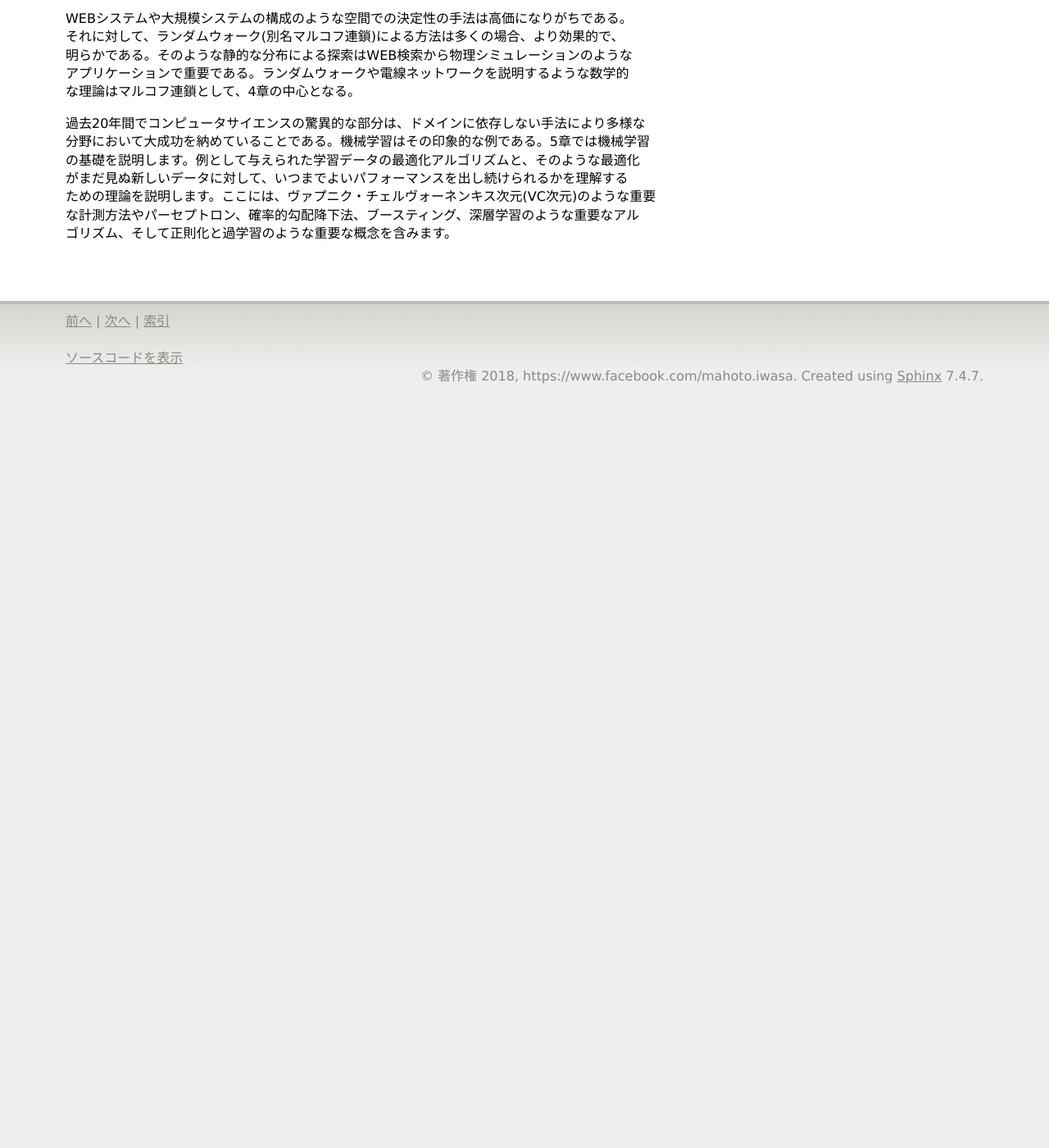
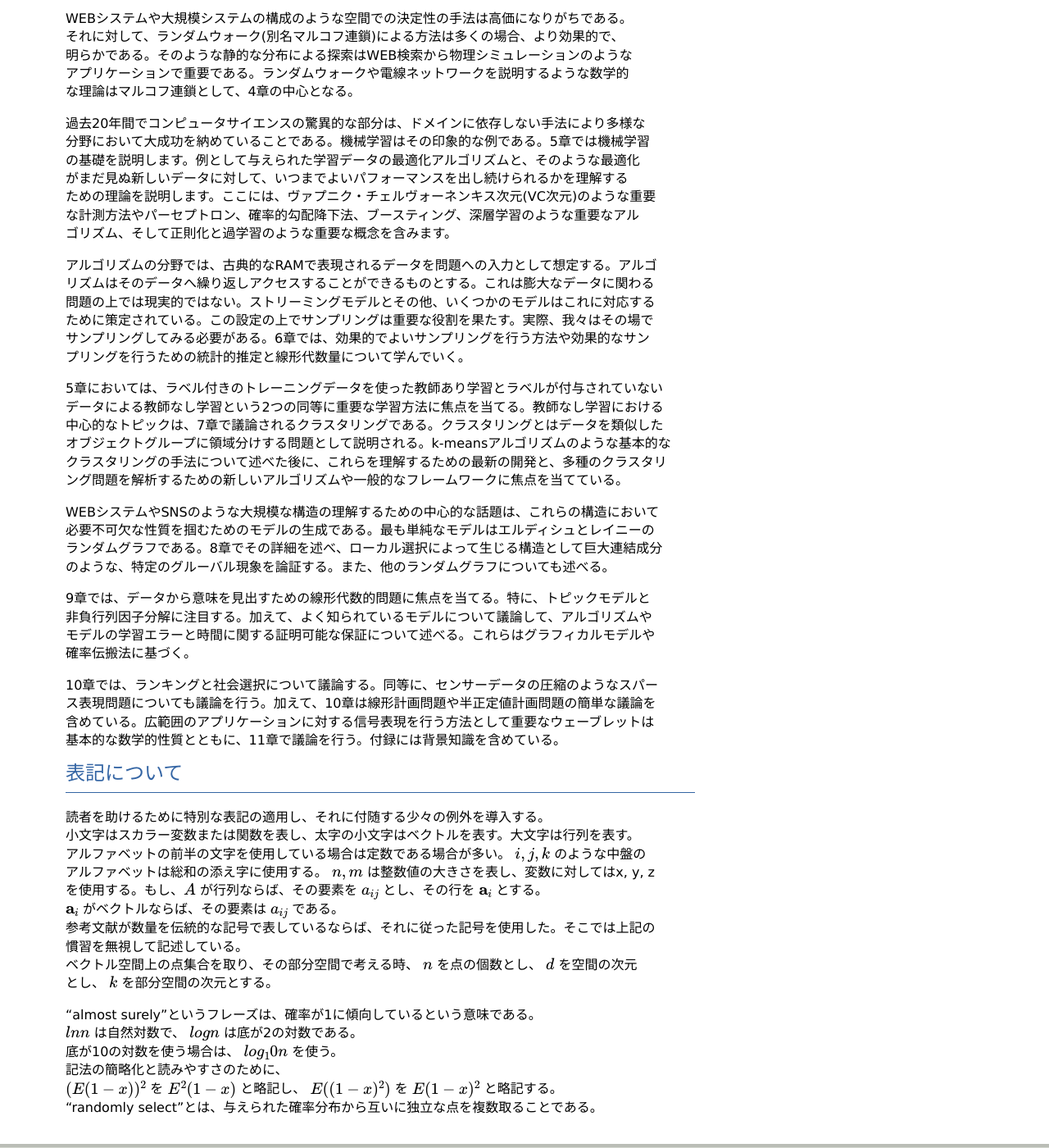
Before and after one commit to daring-board/Notes, a Sphinx documentation site: the page built from source/introduction.rst, in a window 1280 px wide and 1400 px high, scrolled down 952 px. Shown: the whole window at 82% size. Built offline with Sphinx 7.4.7, drawn with Linux system fonts in a browser that asks for light colours; before the commit the page ends 1433 px from its top, so only the background shows below that.

Commit message:
2章のページを追加

```diff
--- a/source/index.rst
+++ b/source/index.rst
@@ -11,6 +11,7 @@ Welcome to Notes's documentation!
    :caption: Contents:
 
    introduction
+   chapter2
    correlation
    causal
    pca
--- a/source/introduction.rst
+++ b/source/introduction.rst
@@ -55,4 +55,52 @@
 | な計測方法やパーセプトロン、確率的勾配降下法、ブースティング、深層学習のような重要なアル
 | ゴリズム、そして正則化と過学習のような重要な概念を含みます。
 
-|
+| アルゴリズムの分野では、古典的なRAMで表現されるデータを問題への入力として想定する。アルゴ
+| リズムはそのデータへ繰り返しアクセスすることができるものとする。これは膨大なデータに関わる
+| 問題の上では現実的ではない。ストリーミングモデルとその他、いくつかのモデルはこれに対応する
+| ために策定されている。この設定の上でサンプリングは重要な役割を果たす。実際、我々はその場で
+| サンプリングしてみる必要がある。6章では、効果的でよいサンプリングを行う方法や効果的なサン
+| プリングを行うための統計的推定と線形代数量について学んでいく。
+
+| 5章においては、ラベル付きのトレーニングデータを使った教師あり学習とラベルが付与されていない
+| データによる教師なし学習という2つの同等に重要な学習方法に焦点を当てる。教師なし学習における
+| 中心的なトピックは、7章で議論されるクラスタリングである。クラスタリングとはデータを類似した
+| オブジェクトグループに領域分けする問題として説明される。k-meansアルゴリズムのような基本的な
+| クラスタリングの手法について述べた後に、これらを理解するための最新の開発と、多種のクラスタリ
+| ング問題を解析するための新しいアルゴリズムや一般的なフレームワークに焦点を当てている。
+
+| WEBシステムやSNSのような大規模な構造の理解するための中心的な話題は、これらの構造において
+| 必要不可欠な性質を掴むためのモデルの生成である。最も単純なモデルはエルディシュとレイニーの
+| ランダムグラフである。8章でその詳細を述べ、ローカル選択によって生じる構造として巨大連結成分
+| のような、特定のグルーバル現象を論証する。また、他のランダムグラフについても述べる。
+
+| 9章では、データから意味を見出すための線形代数的問題に焦点を当てる。特に、トピックモデルと
+| 非負行列因子分解に注目する。加えて、よく知られているモデルについて議論して、アルゴリズムや
+| モデルの学習エラーと時間に関する証明可能な保証について述べる。これらはグラフィカルモデルや
+| 確率伝搬法に基づく。
+
+| 10章では、ランキングと社会選択について議論する。同等に、センサーデータの圧縮のようなスパー
+| ス表現問題についても議論を行う。加えて、10章は線形計画問題や半正定値計画問題の簡単な議論を
+| 含めている。広範囲のアプリケーションに対する信号表現を行う方法として重要なウェーブレットは
+| 基本的な数学的性質とともに、11章で議論を行う。付録には背景知識を含めている。
+
+表記について
+------------------------
+
+| 読者を助けるために特別な表記の適用し、それに付随する少々の例外を導入する。
+| 小文字はスカラー変数または関数を表し、太字の小文字はベクトルを表す。大文字は行列を表す。
+| アルファベットの前半の文字を使用している場合は定数である場合が多い。 :math:`i, j, k` のような中盤の
+| アルファベットは総和の添え字に使用する。 :math:`n, m` は整数値の大きさを表し、変数に対してはx, y, z
+| を使用する。もし、:math:`A` が行列ならば、その要素を :math:`a_{ij}` とし、その行を :math:`\textbf{a}_i` とする。
+| :math:`\textbf{a}_i` がベクトルならば、その要素は :math:`a_{ij}` である。
+| 参考文献が数量を伝統的な記号で表しているならば、それに従った記号を使用した。そこでは上記の
+| 慣習を無視して記述している。
+| ベクトル空間上の点集合を取り、その部分空間で考える時、 :math:`n` を点の個数とし、 :math:`d` を空間の次元
+| とし、 :math:`k` を部分空間の次元とする。
+
+| “almost surely”というフレーズは、確率が1に傾向しているという意味である。
+| :math:`\textit{ln} n` は自然対数で、 :math:`\textit{log} n` は底が2の対数である。
+| 底が10の対数を使う場合は、 :math:`\textit{log}_10 n` を使う。
+| 記法の簡略化と読みやすさのために、
+| :math:`(E(1-x))^2` を :math:`E^2(1-x)` と略記し、 :math:`E((1-x)^2)` を :math:`E(1-x)^2` と略記する。
+| “randomly select”とは、与えられた確率分布から互いに独立な点を複数取ることである。
```
Also changed, not shown: source/chapter2.rst (added, +32 -0 lines).
